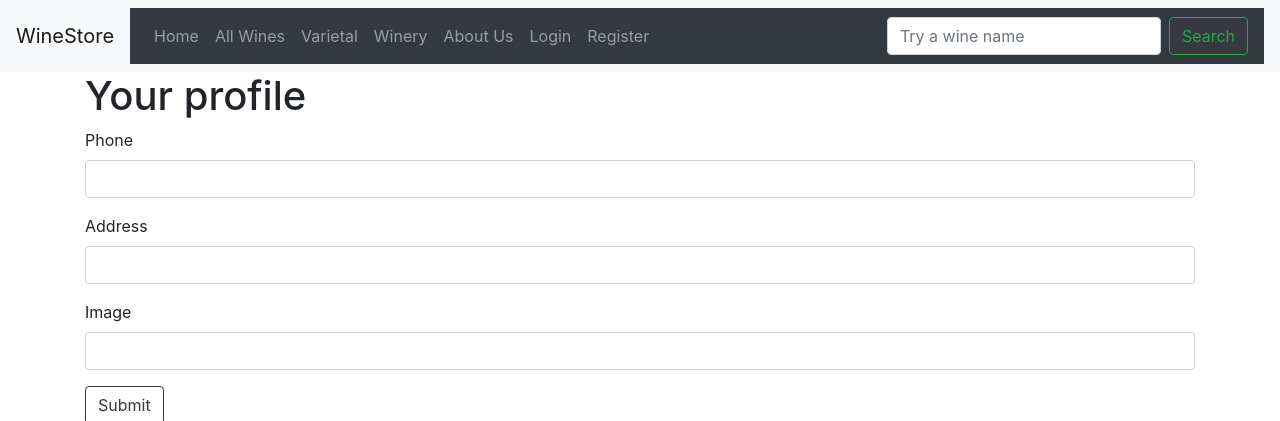
After one commit to manuel14mds/WineStore, a Django app: page /accounts/create-profile/ in a window 1280 px wide. The commit adds this page. Shown: the top 421 px of the page. Run offline with Django 4.2, Linux system fonts and the light colour scheme.

Commit message:
Linked profile with user

```diff
--- a/wine_project/templates/base.html
+++ b/wine_project/templates/base.html
@@ -61,7 +61,10 @@
                         <a class="nav-link" href="/accounts/logout/">Logout</a>
                     </li>
                     <li class="nav-item">
-                        <a class="nav-link" href="/accounts/profile/{{user.id}}">Profile</a>
+                        <a class="nav-link" href="/accounts/create-profile/"> Create Profile</a>
+                    </li>
+                    <li class="nav-item">
+                        <a class="nav-link" href="/accounts/profile/{{user.username}">Profile</a>
                     </li>
                 {% else %}
                     <li class="nav-item">
--- /dev/null
+++ b/wine_project/templates/users/create_profile.html
@@ -0,0 +1,31 @@
+{% extends 'base.html' %}
+
+{% block title %}
+    Add Profile
+{% endblock %}
+
+
+{% block content %}
+    <div class="container">
+        <h1>Your profile</h1>
+
+        <form method="POST" action="">
+            {% csrf_token %}
+
+            <div class="form-group">
+                <label>Phone</label>
+                <input type="text" class="form-control" name="phone" required>
+            </div>
+            <div class="form-group">
+                <label>Address</label>
+                <input type="text" class="form-control" name="address" required>
+            </div>
+            <div class="form-group">
+                <label>Image</label>
+                <input type="text" class="form-control" name="image" required>
+            </div>
+            <input class="btn btn-outline-dark" type="submit" value="Submit">
+        </form>
+    </div>
+
+{% endblock %}
--- a/wine_project/users/urls.py
+++ b/wine_project/users/urls.py
@@ -1,10 +1,11 @@
 from django.urls import path
-from users.views import login_request, register, show_profile
+from users.views import login_request, register, create_profile, show_profile
 from django.contrib.auth.views import LogoutView
 
 urlpatterns = [
     path('login/', login_request, name='login'),
     path('signup/', register, name='register'),
     path('logout/', LogoutView.as_view(template_name = 'users/logout.html'), name='logout'),
-    path('profile/<int:pk>/', show_profile, name='profile'),
+    path('profile/<username>/', show_profile, name='profile'),
+    path('create-profile/', create_profile, name='create_profile'),
 ]
--- a/wine_project/users/views.py
+++ b/wine_project/users/views.py
@@ -1,3 +1,4 @@
+from email.headerregistry import Address
 from multiprocessing import context
 from unicodedata import name
 from django.shortcuts import render, redirect
@@ -51,9 +52,9 @@ def register(request):
         form = User_registration_form()
         return render(request, 'users/register.html', {'form': form})
 
-def show_profile(request, pk):
+def show_profile(request, username):
     if request.method == 'POST':
-        user = User_profile.objects.get(pk=pk)
+        user = User_profile.objects.get(username=username)
         user.phone = request.POST['phone']
         user.address = request.POST['address']
         user.save()
@@ -64,3 +65,13 @@ def show_profile(request, pk):
             profile = request.user.profile
             context = {'profile': profile}
             return render(request, 'users/profile.html', context=context)
+
+def create_profile(request):
+    if request.method == 'POST':
+        User_profile.objects.create(
+            user=request.user,
+            phone=request.POST['phone'],
+            address=request.POST['address'],
+            # image=request.POST['image']
+        )
+    return render(request,'users/create_profile.html', context={})
```
Also changed, not shown: wine_project/db.sqlite3.
